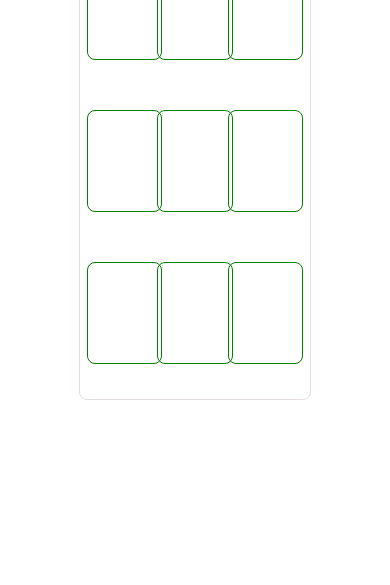
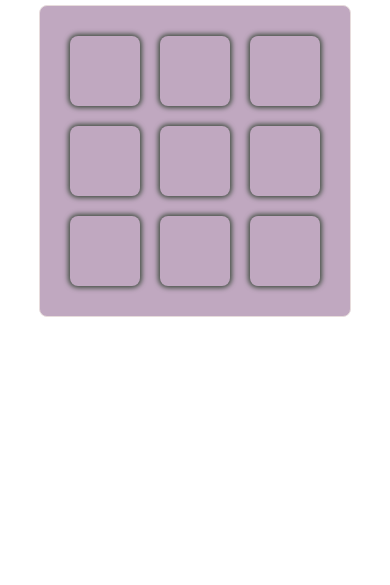
Before and after one commit to denoti/TIC-TAC-TOE, a plain HTML site: page index.html in a window 390 px wide. Shown: the part 259-844 px from the top of the page. Drawn offline with Linux system fonts and the light colour scheme.

Commit message:
UI Visual effects
Change background color of UI and fix the general outlay

```diff
--- a/script.js
+++ b/script.js
@@ -86,6 +86,4 @@ function checkWinner(index) {
       }
     }
   });
-  console.log('x', xPatterns);
-  console.log('o', oPatterns);
 }
--- a/style.css
+++ b/style.css
@@ -12,27 +12,36 @@ body {
 main {
   width: 100%;
   height: 90%;
-  border: 1px solid plum;
+  border: 1px solid rgb(185, 61, 185);
+
 }
 
 section {
   border: 1px solid rgb(231, 220, 220);
   border-radius: 8px;
+  background: rgb(192, 168, 192);
   display: grid;
   grid-template-columns: repeat(3, 1fr);
-  height: 60%;
-  width: 60%;
-  align-items: center;
-  justify-items: center;
-  padding: 10px;
+  padding: 20px;
 }
 
 div {
-  border: 1px solid green;
+  box-shadow: 0 0 5px 2px rgb(66, 78, 66);
   border-radius: 8px;
-  width: 33%;
-  height: 33%;
+  width: 40px;
+  height: 40px;
   padding: 25px;
   font-size: 24px;
   text-align: center;
+  margin: 10px;
 }
+
+
+@media screen and (max-width: 600px) {
+ div {
+  width: 30px;
+  height: 30px;
+  padding: 20px;
+  font-size: 20px;
+}
+}
```
